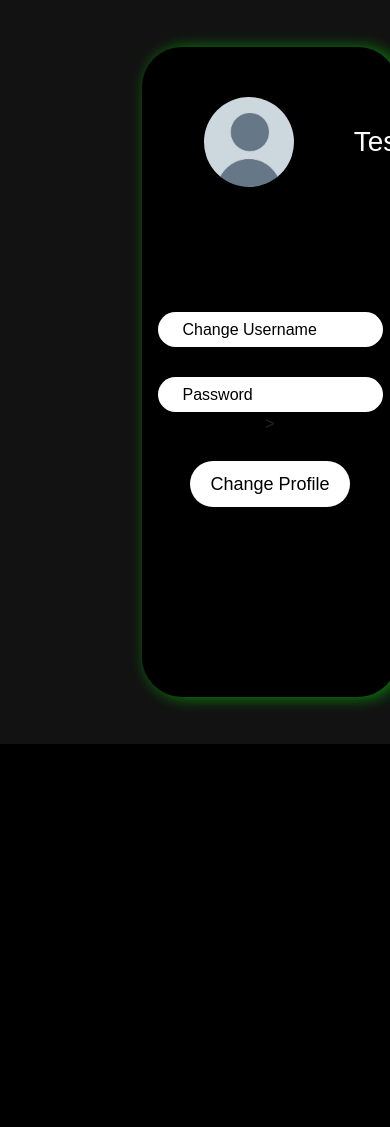
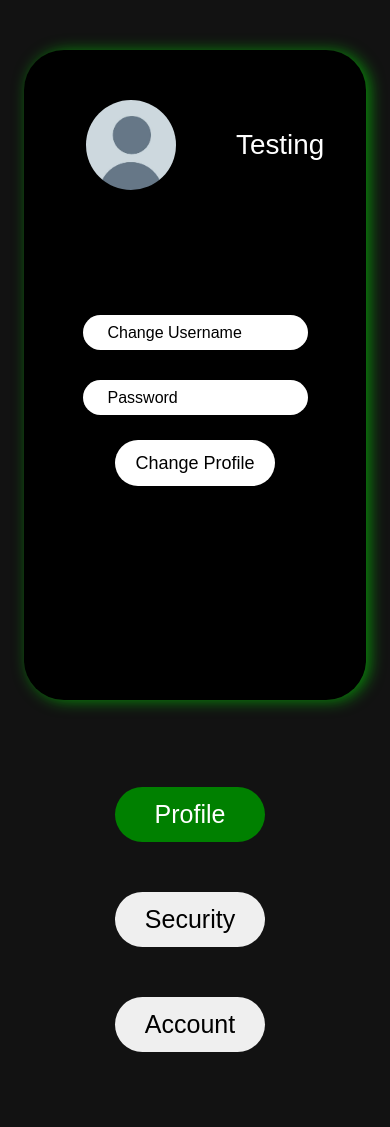
Before and after one commit to MustafaBioS/Spotted, a Flask app: page /settings/1 in a window 390 px wide; the page is wider, and only the part inside the window is pictured. Shown: the part 100-1227 px from the top of that part. Before the commit the page ends 844 px from the top of that part, so only its background shows below. Run offline with Flask 3, Linux system fonts and the light colour scheme; a user stored in the database is signed in.

Commit message:
added responsiveness

```diff
--- a/static/styles.css
+++ b/static/styles.css
@@ -15,10 +15,13 @@ body {
 }
 
 .center {
-    display: flex;
-    align-items: center;
-    justify-content: center;
-    height: 98vh;
+  display: flex;
+  align-items: flex-start;
+  justify-content: center;
+  width: 100%;
+  gap: 24px;
+  box-sizing: border-box;
+  padding: 20px;
 }
 
 .bg {
@@ -654,12 +657,15 @@ body {
     align-items: center;
     justify-content: center;
     width: 100%;
+    gap: 250px;
 }
 
 .settingsbg {
+    flex: 1 1 auto;
     height: 650px;
-    width: 900px;
-    max-width: 75%;
+    max-width: 900px;
+    width: 100%;
+    margin-right: 100px;
     background-color: black;
     border-radius: 40px;
     box-shadow: 0 0 15px rgba(0,255,0,0.5);
@@ -668,12 +674,14 @@ body {
 
 .left {
     display: flex;
+    flex: 0 1 180px;
+    min-width: 20px;
     align-items: center;
     height: 100%;
-    transform: translateX(-250px);
     justify-content: center;
     flex-direction: column;
     gap: 50px;
+    margin-right: 10px;
 }
 
 .settingbtn {
@@ -684,6 +692,8 @@ body {
     outline: none;
     border: none;
     transition: all 0.3s ease;
+    flex: 0 0 55px;
+    min-width: 120px;
 }
 
 .settingbtn:hover {
@@ -925,3 +935,30 @@ body {
 .deletebtn:hover {
     background-color: rgb(87, 10, 10);
 }
+
+@media (max-width: 991px) {
+  .centered {
+    flex-direction: column;
+    align-items: center;
+    gap: 12px;
+  }
+
+  .left {
+    order: 2;
+    width: 100%;
+    transform: none;
+    margin-top: 75px;
+    margin-bottom: 75px;
+    flex: 0 1 180px;
+    min-width: 20px;
+  }
+
+  .settingsbg {
+    order: 1;
+    margin-top: 50px;
+    margin-right: 0;
+  }
+
+
+  .searchbar { max-width: 100%; }
+}
--- a/templates/settings.html
+++ b/templates/settings.html
@@ -70,7 +70,7 @@
                     </div>
                     <form class="settingsform" action="{{ url_for('settings', user_id=current_user.id) }}" method="post">
                         <input type="text" class="settingstext form-control" placeholder="Change Username" name="newuser" required>
-                        <input type="text" class="settingstext passtext form-control" placeholder="Password" name="passverify" required>>
+                        <input type="text" class="settingstext passtext form-control" placeholder="Password" name="passverify" required>
                         <input type="submit" class="settingssubmit" value="Change Profile">
                     </form>
 
@@ -86,7 +86,7 @@
                     </div>
                     <form class="settingsform" action="{{ url_for('settings', user_id=current_user.id) }}" method="post">
                         <input type="password" class="settingstext form-control" placeholder="New Password" name="newpass" required>
-                        <input type="password" class="settingstext passtext form-control" placeholder="Old Password" name="oldpass" required>>
+                        <input type="password" class="settingstext passtext form-control" placeholder="Old Password" name="oldpass" required>
                         <input type="submit" class="settingssubmit" value="Change Password">
                     </form>
                 </div>
```
